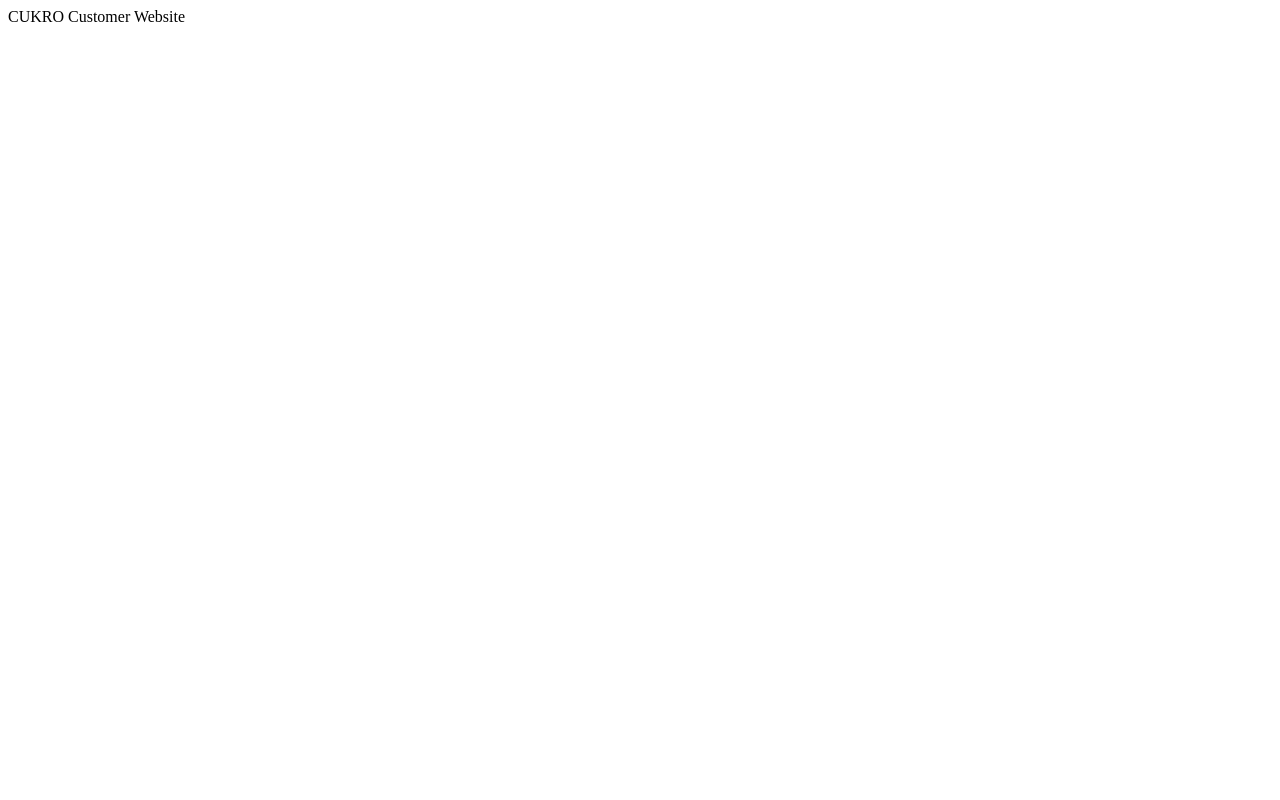
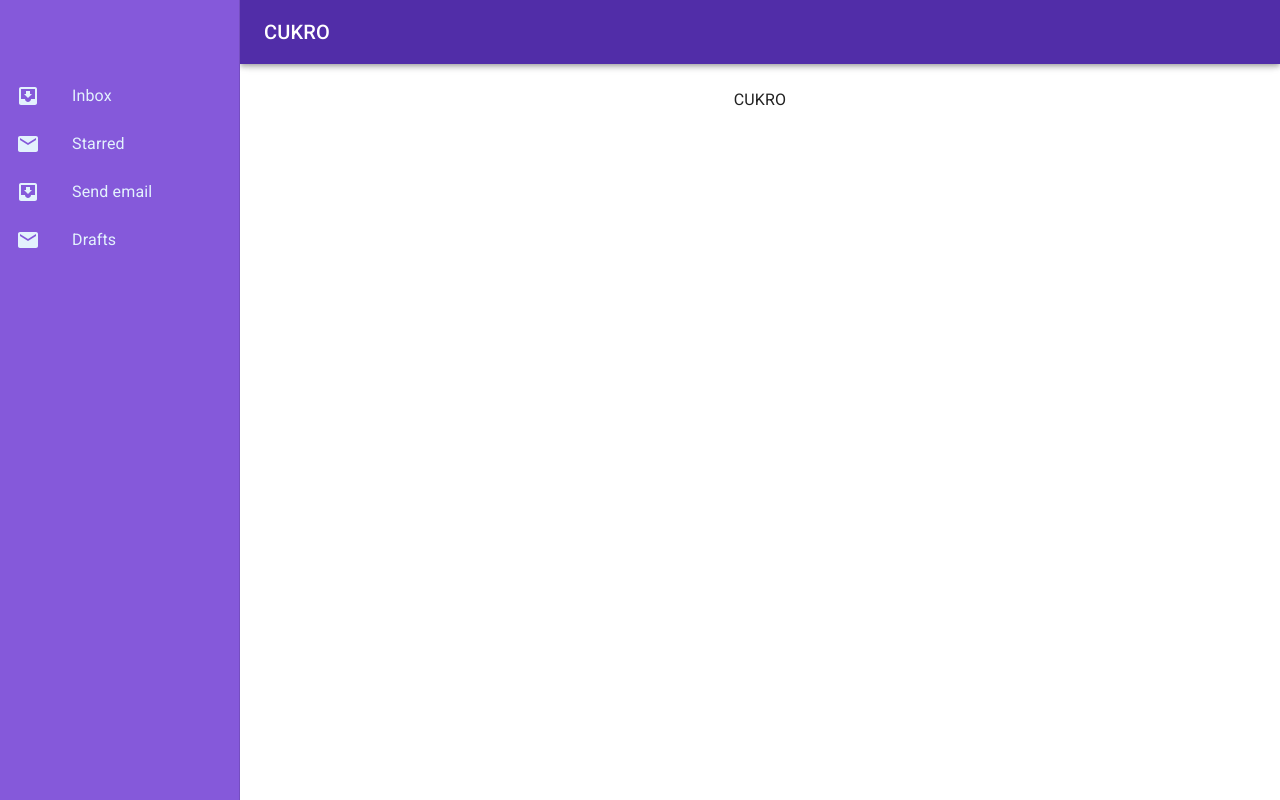
Before and after one commit to Mart1n991/cukro-customer-web, a React (Create React App) app: page / in a window 1280 px wide. Built offline with nearby package versions, Linux system fonts and the light colour scheme.

Commit message:
Created main layout with responsive navbar

```diff
--- a/package.json
+++ b/package.json
@@ -3,6 +3,11 @@
   "version": "0.1.0",
   "private": true,
   "dependencies": {
+    "@emotion/react": "^11.10.4",
+    "@emotion/styled": "^11.10.4",
+    "@fontsource/roboto": "^4.5.8",
+    "@mui/icons-material": "^5.10.9",
+    "@mui/material": "^5.10.9",
     "@testing-library/jest-dom": "^5.16.5",
     "@testing-library/react": "^13.4.0",
     "@testing-library/user-event": "^13.5.0",
--- a/public/index.html
+++ b/public/index.html
@@ -1,43 +1,19 @@
 <!DOCTYPE html>
-<html lang="en">
+<html lang="sk">
   <head>
     <meta charset="utf-8" />
     <link rel="icon" href="%PUBLIC_URL%/favicon.ico" />
-    <meta name="viewport" content="width=device-width, initial-scale=1" />
+    <meta name="viewport" content="initial-scale=1, width=device-width" />
+
     <meta name="theme-color" content="#000000" />
-    <meta
-      name="description"
-      content="Web site created using create-react-app"
-    />
+    <meta name="description" content="Web site created using create-react-app" />
     <link rel="apple-touch-icon" href="%PUBLIC_URL%/logo192.png" />
-    <!--
-      manifest.json provides metadata used when your web app is installed on a
-      user's mobile device or desktop. See https://developers.google.com/web/fundamentals/web-app-manifest/
-    -->
     <link rel="manifest" href="%PUBLIC_URL%/manifest.json" />
-    <!--
-      Notice the use of %PUBLIC_URL% in the tags above.
-      It will be replaced with the URL of the `public` folder during the build.
-      Only files inside the `public` folder can be referenced from the HTML.
-
-      Unlike "/favicon.ico" or "favicon.ico", "%PUBLIC_URL%/favicon.ico" will
-      work correctly both with client-side routing and a non-root public URL.
-      Learn how to configure a non-root public URL by running `npm run build`.
-    -->
-    <title>React App</title>
+    <link rel="stylesheet" href="https://fonts.googleapis.com/css?family=Roboto:300,400,500,700&display=swap" />
+    <title>Cukro</title>
   </head>
   <body>
     <noscript>You need to enable JavaScript to run this app.</noscript>
     <div id="root"></div>
-    <!--
-      This HTML file is a template.
-      If you open it directly in the browser, you will see an empty page.
-
-      You can add webfonts, meta tags, or analytics to this file.
-      The build step will place the bundled scripts into the <body> tag.
-
-      To begin the development, run `npm start` or `yarn start`.
-      To create a production bundle, use `npm run build` or `yarn build`.
-    -->
   </body>
 </html>
--- a/src/App.js
+++ b/src/App.js
@@ -1,5 +1,13 @@
-function App() {
-  return <div className="App">CUKRO Customer Website</div>;
-}
+import { ThemeProvider, Typography } from "@mui/material";
+import { theme } from "./theme";
+import Layout from "./components/layout/Layout";
+
+const App = () => (
+  <ThemeProvider theme={theme}>
+    <Layout>
+      <Typography textAlign="center">CUKRO</Typography>
+    </Layout>
+  </ThemeProvider>
+);
 
 export default App;
--- /dev/null
+++ b/src/components/header/Header.js
@@ -0,0 +1,30 @@
+import { AppBar, IconButton, Toolbar, Typography } from "@mui/material";
+import MenuIcon from "@mui/icons-material/Menu";
+import { navbarWidth } from "../../constans/navbarWidth";
+
+const Header = ({ handleDrawerToggle }) => (
+  <AppBar
+    position="fixed"
+    sx={{
+      width: { sm: `calc(100% - ${navbarWidth}px)` },
+      ml: { sm: `${navbarWidth}px` },
+    }}
+  >
+    <Toolbar>
+      <IconButton
+        color="inherit"
+        aria-label="open drawer"
+        edge="start"
+        onClick={handleDrawerToggle}
+        sx={{ mr: 2, display: { sm: "none" } }}
+      >
+        <MenuIcon />
+      </IconButton>
+      <Typography variant="h6" noWrap component="div">
+        CUKRO
+      </Typography>
+    </Toolbar>
+  </AppBar>
+);
+
+export default Header;
--- /dev/null
+++ b/src/components/layout/Layout.js
@@ -0,0 +1,56 @@
+import { useState } from "react";
+import { Box, CssBaseline, Drawer, Toolbar } from "@mui/material";
+import { useTheme } from "@mui/material/styles";
+import { navbarWidth } from "../../constans/navbarWidth";
+import Header from "../header/Header";
+import Navbar from "../navbar/Navbar";
+
+const Layout = ({ children }) => {
+  const theme = useTheme();
+
+  const [mobileOpen, setMobileOpen] = useState(false);
+
+  const handleDrawerToggle = () => {
+    setMobileOpen(!mobileOpen);
+  };
+
+  return (
+    <Box sx={{ display: "flex" }}>
+      <CssBaseline />
+      <Header handleDrawerToggle={handleDrawerToggle} />
+      <Box component="nav" sx={{ width: { sm: navbarWidth }, flexShrink: { sm: 0 } }} aria-label="products categories">
+        {/* The implementation can be swapped with js to avoid SEO duplication of links. */}
+        <Drawer
+          variant="temporary"
+          open={mobileOpen}
+          onClose={handleDrawerToggle}
+          ModalProps={{
+            keepMounted: true, // Better open performance on mobile.
+          }}
+          sx={{
+            display: { xs: "block", sm: "none" },
+            "& .MuiDrawer-paper": { boxSizing: "border-box", width: navbarWidth, backgroundColor: "red" },
+          }}
+        >
+          <Navbar theme={theme} />
+        </Drawer>
+        <Drawer
+          variant="permanent"
+          sx={{
+            display: { xs: "none", sm: "block" },
+            "& .MuiDrawer-paper": { boxSizing: "border-box", width: navbarWidth, bgcolor: theme.palette.primary.light },
+          }}
+          open
+        >
+          <Navbar theme={theme} />
+        </Drawer>
+      </Box>
+      <Box component="main" sx={{ flexGrow: 1, p: 3, width: { sm: `calc(100% - ${navbarWidth}px)` } }}>
+        <Toolbar />
+        {children}
+      </Box>
+    </Box>
+  );
+};
+
+export default Layout;
--- /dev/null
+++ b/src/components/navbar/Navbar.js
@@ -0,0 +1,27 @@
+import { List, ListItem, ListItemButton, ListItemIcon, ListItemText, Toolbar } from "@mui/material";
+import InboxIcon from "@mui/icons-material/MoveToInbox";
+import MailIcon from "@mui/icons-material/Mail";
+import { alpha, styled } from "@mui/material/styles";
+
+const Navbar = ({ theme }) => (
+  <>
+    <Toolbar />
+    <List>
+      {["Inbox", "Starred", "Send email", "Drafts"].map((text, index) => (
+        <ListItem key={text} disablePadding>
+          <ListItemButton>
+            <ListItemIcon sx={{ color: "#e3f2fd" }}>{index % 2 === 0 ? <InboxIcon /> : <MailIcon />}</ListItemIcon>
+            <ListItemText
+              primary={text}
+              sx={{
+                color: "#e3f2fd",
+              }}
+            />
+          </ListItemButton>
+        </ListItem>
+      ))}
+    </List>
+  </>
+);
+
+export default Navbar;
--- /dev/null
+++ b/src/constans/navbarWidth.js
@@ -0,0 +1 @@
+export const navbarWidth = 240;
--- /dev/null
+++ b/src/theme.js
@@ -0,0 +1,16 @@
+import { createTheme } from "@mui/material";
+
+export const theme = createTheme({
+  palette: {
+    primary: {
+      main: "#512da8",
+      light: "#8559da",
+      dark: "#140078",
+    },
+    secondary: {
+      main: "#f44336",
+      light: "#ff7961",
+      dark: "#ba000d",
+    },
+  },
+});
```
Also changed, not shown: 1 other file (tests, documents, lock files or other folders).
